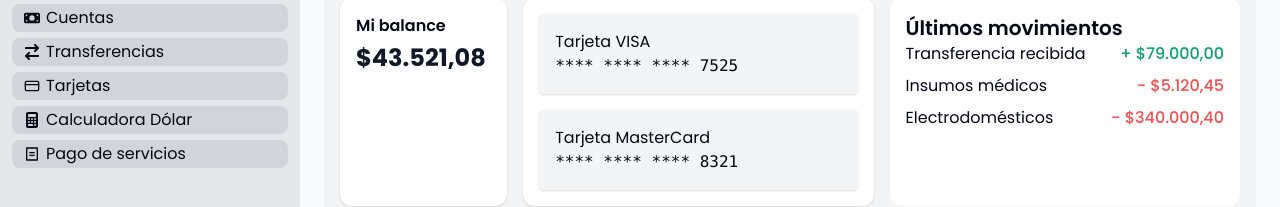
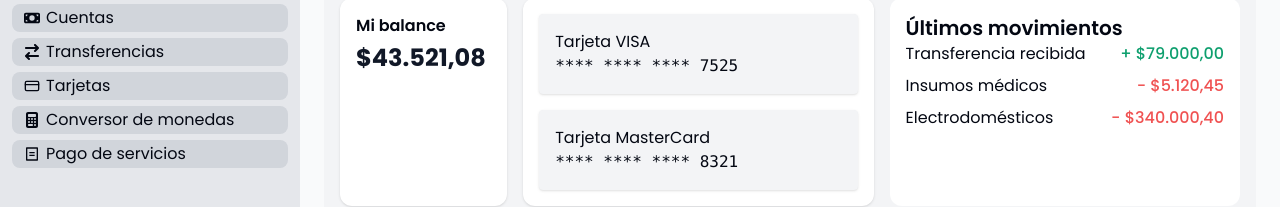
Before and after one commit to maxivecchio/itbank-sprint3, a Next.js app: page / in a window 1280 px wide. Shown: the part 98-305 px from the top of the page. Built offline with nearby package versions, Linux system fonts and the light colour scheme; no server answers.

Commit message:
Funcionando - https://itbank-nextjs.moveup.digital/

```diff
--- a/src/components/shared/sidebar.jsx
+++ b/src/components/shared/sidebar.jsx
@@ -46,8 +46,8 @@ const Sidebar = ({sidebarOpen, setSidebarOpen}) => {
             icon: <LuCreditCard />,
         },
         {
-            name: "Calculadora Dólar",
-            url: "/calculadora",
+            name: "Conversor de monedas",
+            url: "/conversor-de-monedas",
             icon: <FaCalculator/>,
         },
         {
```
Also changed, not shown: src/app/conversor-de-monedas/page.jsx (renamed from src/app/calculadora/page.jsx).
